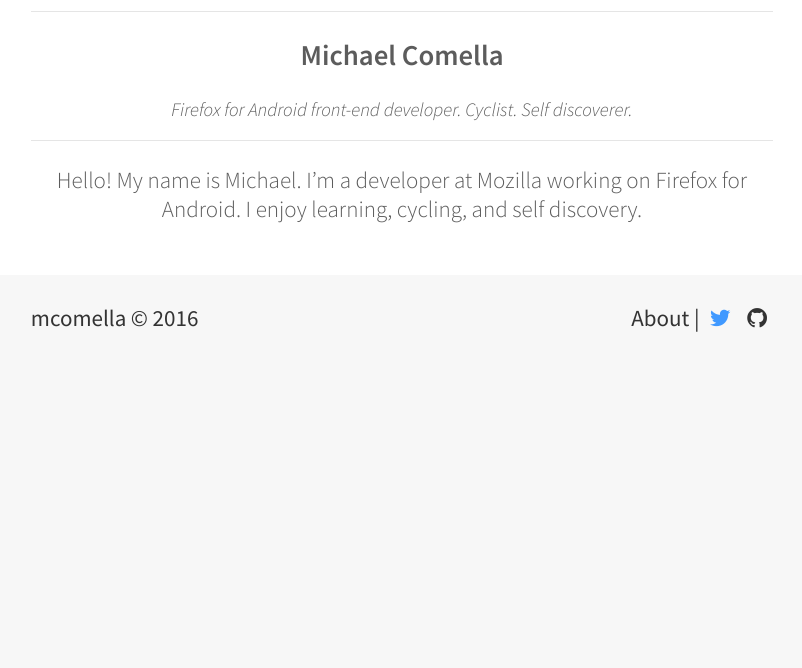
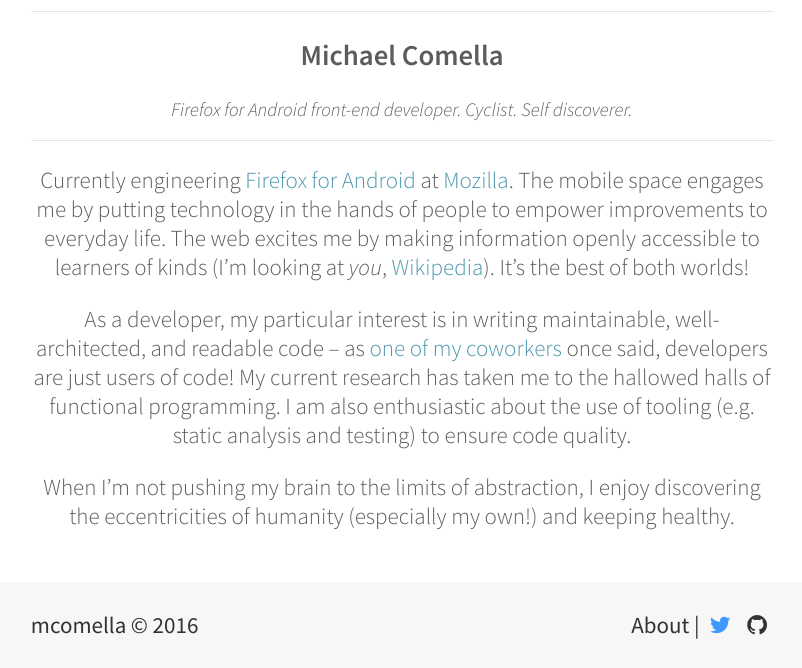
Before and after one commit to mcomella/mcomella.github.com, a Jekyll site: the page built from about.md, in a window 1280 px wide, cut to the strip 269-937 px from the top of the page. Shown: the whole strip, without its empty margins (238-1040 px from the left). Built offline with Jekyll 4.4.1, drawn with Linux system fonts in a browser that asks for light colours; before the commit the page ends 900 px from its top, so only the background shows below that.

Commit message:
Update about page (e.g. functional).

```diff
--- a/about.md
+++ b/about.md
@@ -5,5 +5,24 @@
 permalink: /about/
 ---
 
-Hello! My name is Michael. I'm a developer at Mozilla working on Firefox for
-Android. I enjoy learning, cycling, and self discovery.
+Currently engineering [Firefox for Android][fxa] at [Mozilla][moz]. The
+mobile space engages me by putting technology in the hands of people to
+empower improvements to everyday life. The web excites me by making
+information openly accessible to learners of kinds (I'm looking at *you*,
+[Wikipedia][wiki]). It's the best of both worlds!
+
+As a developer, my particular interest is in writing maintainable,
+well-architected, and readable code -- as [one of my coworkers][grisha]
+once said, developers are just users of code! My current research has
+taken me to the hallowed halls of functional programming. I am also
+enthusiastic about the use of tooling (e.g. static analysis and testing)
+to ensure code quality.
+
+When I'm not pushing my brain to the limits of abstraction, I enjoy
+discovering the eccentricities of humanity (especially my own!) and
+keeping healthy.
+
+[fxa]: https://www.mozilla.org/firefox/android/
+[moz]: https://www.mozilla.org
+[wiki]: https://www.wikipedia.org/
+[grisha]: http://www.grigory.ca/
```
